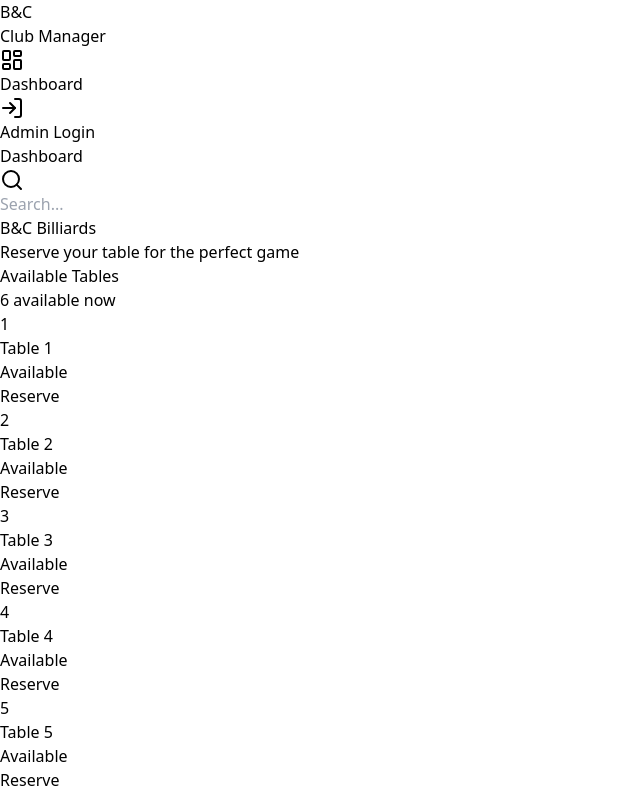
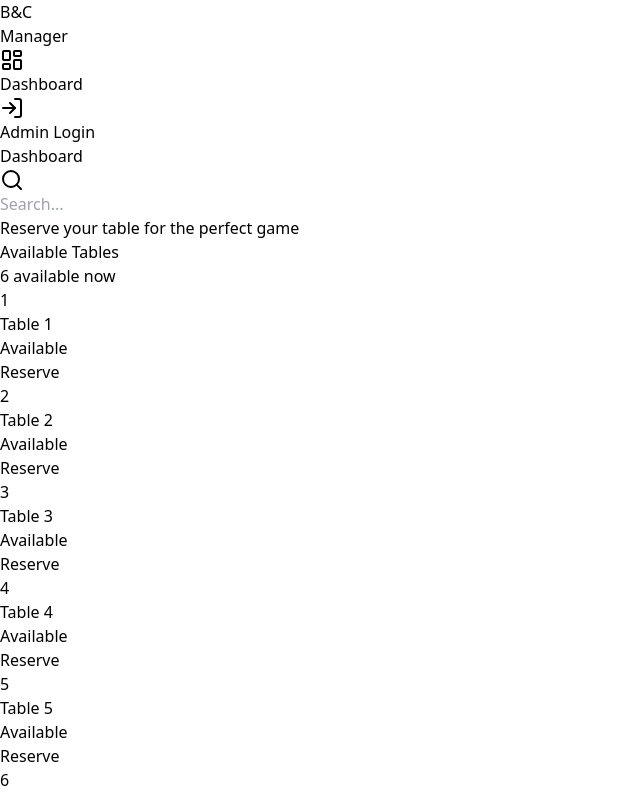
Before and after one commit to Valmocina/billiards-club, a React (Vite) app: page / in a window 1280 px wide. Shown: the top 796 px of the page, without its empty margins (0-640 px from the left). Built offline with nearby package versions, Linux system fonts and the light colour scheme.

Commit message:
Repalaced name

```diff
--- a/src/App.jsx
+++ b/src/App.jsx
@@ -444,7 +444,7 @@ const App = () => {
         <div className="p-6 flex items-center gap-4">
           <div className="w-10 h-10 rounded-full bg-gradient-to-br from-[#75BDE0] to-[#F8BC9B] flex items-center justify-center text-[#0f172a] font-bold text-sm shadow-lg shrink-0">B&C</div>
           <div>
-            <h1 className={`text-lg font-bold leading-tight ${theme.text}`}>Club Manager</h1>
+            <h1 className={`text-lg font-bold leading-tight ${theme.text}`}>Manager</h1>
           </div>
         </div>
 
@@ -549,9 +549,6 @@ const App = () => {
               <div className="xl:col-span-2 space-y-6">
                 {/* Dashboard Title Header */}
                 <div className="text-center mb-8 xl:text-left xl:mb-0">
-                  <h1 className="text-4xl font-extrabold text-transparent bg-clip-text bg-gradient-to-r from-[#75BDE0] to-[#F89B9B] mb-2 drop-shadow-sm">
-                    B&C Billiards
-                  </h1>
                   <p className={`${theme.textMuted} text-lg`}>Reserve your table for the perfect game</p>
                 </div>
 
```
